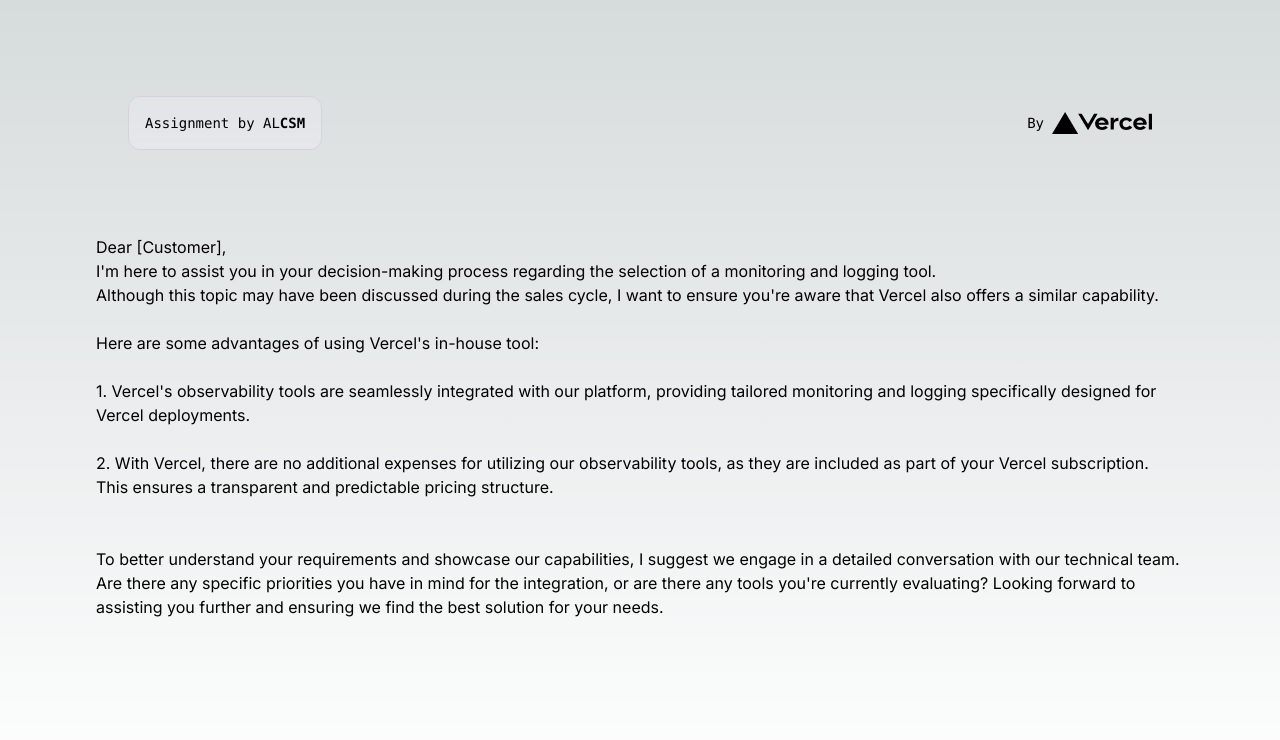
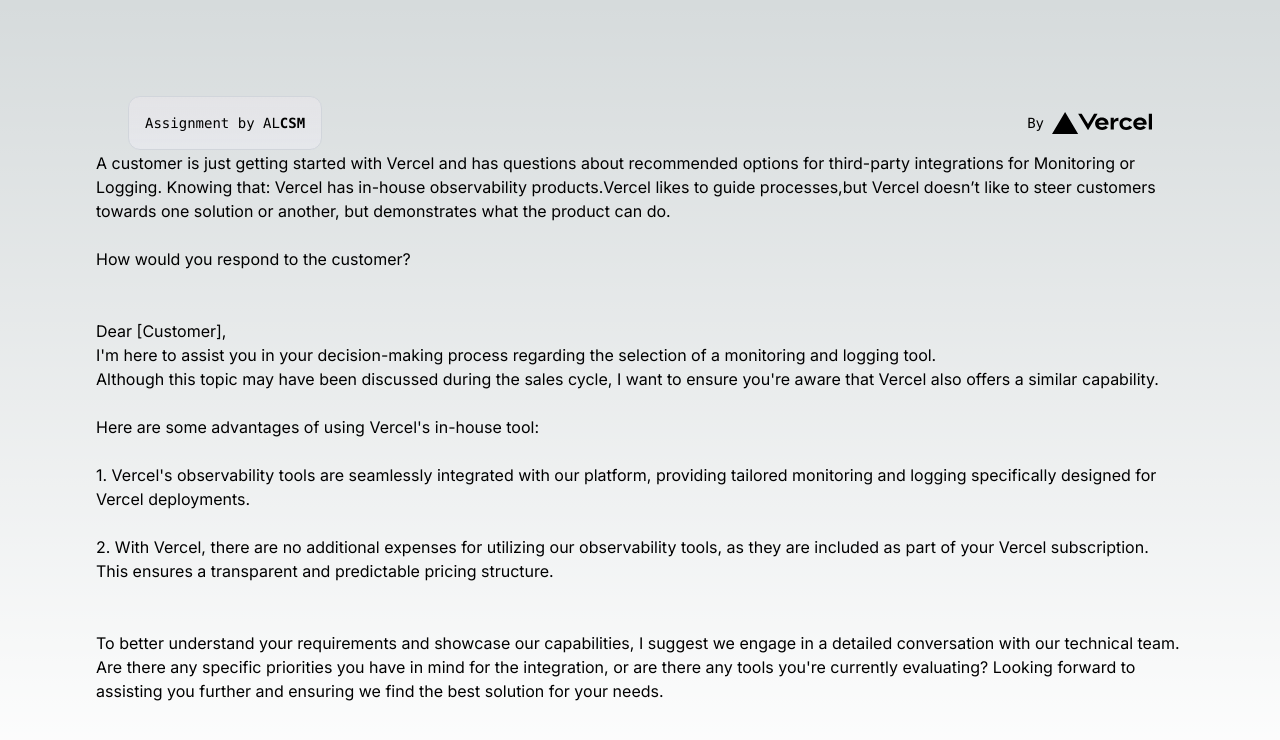
Before and after one commit to ArchanaLomate/nextjs, a Next.js app: page /questions/q4 in a window 1280 px wide. Shown: the top 740 px of the page. Built offline with nearby package versions, Linux system fonts and the light colour scheme.

Commit message:
Update page.tsx

```diff
--- a/app/questions/q4/page.tsx
+++ b/app/questions/q4/page.tsx
@@ -30,6 +30,15 @@
       </div>
 
       <div>
+
+        <p>
+        A customer is  just getting started with Vercel and has questions about recommended options for third-party integrations for Monitoring or Logging. Knowing that:
+Vercel has in-house observability products.Vercel likes to guide processes,but Vercel doesn’t like to steer customers towards one solution or another, but demonstrates what the product can do.
+        </p>
+        <p>&nbsp;</p>
+        <p> How would you respond to the customer? </p>
+          <p>&nbsp;</p>
+          <p>&nbsp;</p>
         <p> Dear [Customer],</p>
     <p>
 I'm here to assist you in your decision-making process regarding the selection of a monitoring and logging tool.
```
